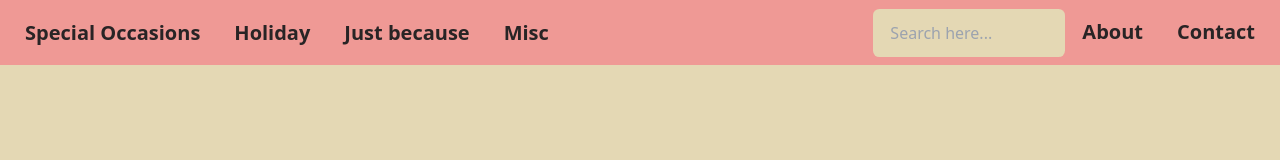
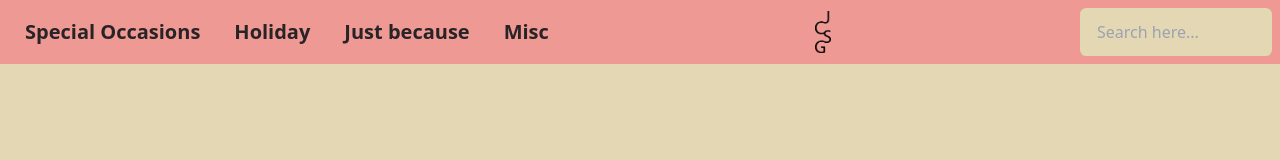
Before and after one commit to jwwinburn/CourtneysCards, a React (Create React App) app: page / in a window 1280 px wide. Shown: the top 160 px of the page. Built offline with nearby package versions, Linux system fonts and the light colour scheme.

Commit message:
Nav bar update

```diff
--- a/src/App.js
+++ b/src/App.js
@@ -3,7 +3,11 @@ import "./App.css";
 import { Home } from "./Components/home/Home";
 
 function App() {
-  return <Home />;
+  return (
+    <>
+      <Home />
+    </>
+  );
 }
 
 export default App;
--- a/src/Components/Navbar.js
+++ b/src/Components/Navbar.js
@@ -1,21 +1,29 @@
 import React from "react";
+// import logo from "./src/Components/images/JCSG_Logo.png";
 
 function Navbar() {
   return (
         <div>
-      <div className="navbar bg-primary text-primary-content flex flex-wrap">
-            <div className="flex flex-auto">
-        <a className="font-sans btn btn-ghost normal-case text-xl">Special Occasions</a>
+      <div className="navbar bg-primary text-primary-content flex justify-between">
+        <div className="flex justify-around">
+          <a className="font-sans btn btn-ghost normal-case text-xl">
+            Special Occasions
+          </a>
           <a className="btn btn-ghost normal-case text-xl">Holiday</a>
           <a className="btn btn-ghost normal-case text-xl">Just because</a>
           <a className="btn btn-ghost normal-case text-xl">Misc</a>
         </div>
-            <div>
-                <div>
-        <input type="text" placeholder="Search here..." className="input w-48 max-w-xs pr-8" />
-        <a className="btn btn-ghost normal-case text-xl">About</a>
-        <a className="btn btn-ghost normal-case text-xl">Contact</a>
+
+        <div className="max-w-[1rem] flex justify-center">
+          <img className="max-h-12" src="images/JCSG_Logo.png" />
         </div>
+
+        <div className="flex justify-around">
+          <input
+            type="text"
+            placeholder="Search here..."
+            className="input w-48 max-w-xs pr-8"
+          />
         </div>
       </div>
     </div>
--- /dev/null
+++ b/src/Components/Test.js
@@ -0,0 +1,23 @@
+import React from "react";
+
+function Test() {
+  return (
+    <div className="flex justify-between">
+      <div className="flex justify-around w-4/12">
+        <div>test</div>
+        <div>test</div>
+        <div>test</div>
+      </div>
+      <div className="flex justify-center w-4/12">
+        <div>Logo</div>
+      </div>
+      <div className="flex justify-around w-4/12">
+        <div>test</div>
+        <div>test</div>
+        <div>test</div>
+      </div>
+    </div>
+  );
+}
+
+export default Test;
--- a/src/Components/home/Home.js
+++ b/src/Components/home/Home.js
@@ -2,7 +2,6 @@ import React from "react";
 import Navbar from "../Navbar";
 import Hero from "../Hero";
 import Carousel from "../Carousel";
-
 export const Home = () => {
   return (
     <div>
```
Also changed, not shown: public/images/JCSG_Logo.png (renamed from public/images/JCSG Logo.png). Lines whose indentation alone changed are shown as unchanged.
